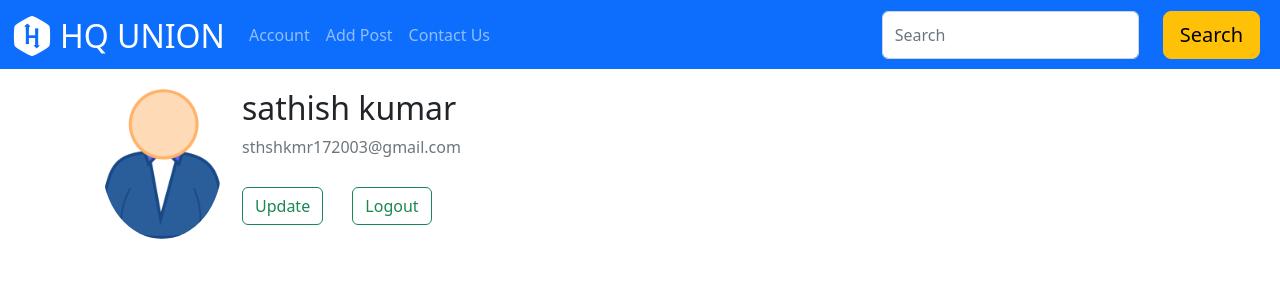
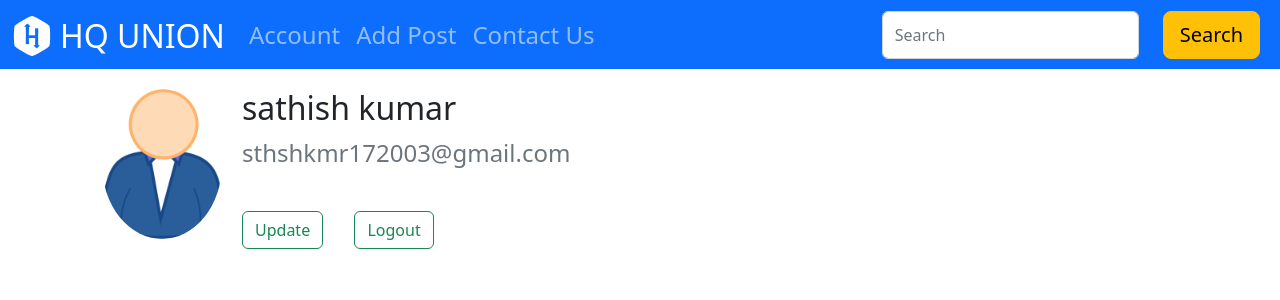
Before and after one commit to sathishkumar172003/blogflask, a Flask app: page /account in a window 1280 px wide. Shown: the top 300 px of the page. Run offline with Flask 2, Linux system fonts and the light colour scheme; a user stored in the database is signed in; some libraries are stand-ins or nearby versions.

Commit message:
version 2.1

```diff
--- a/static/styles.css
+++ b/static/styles.css
@@ -1,3 +1,7 @@
+body{
+font-size:1.5rem;
+}
+
 .form {
 padding: 25px;
 border: 5px solid black;
```
